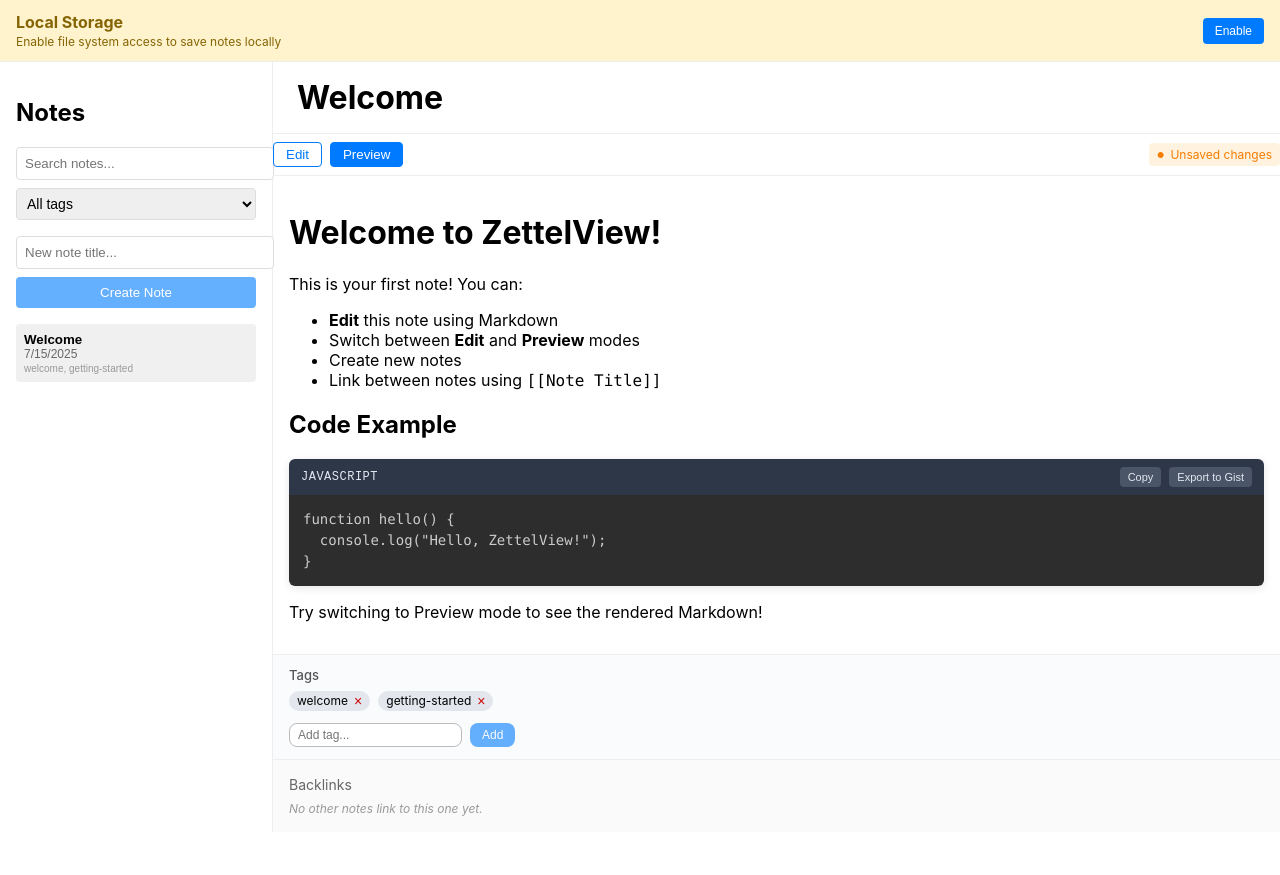
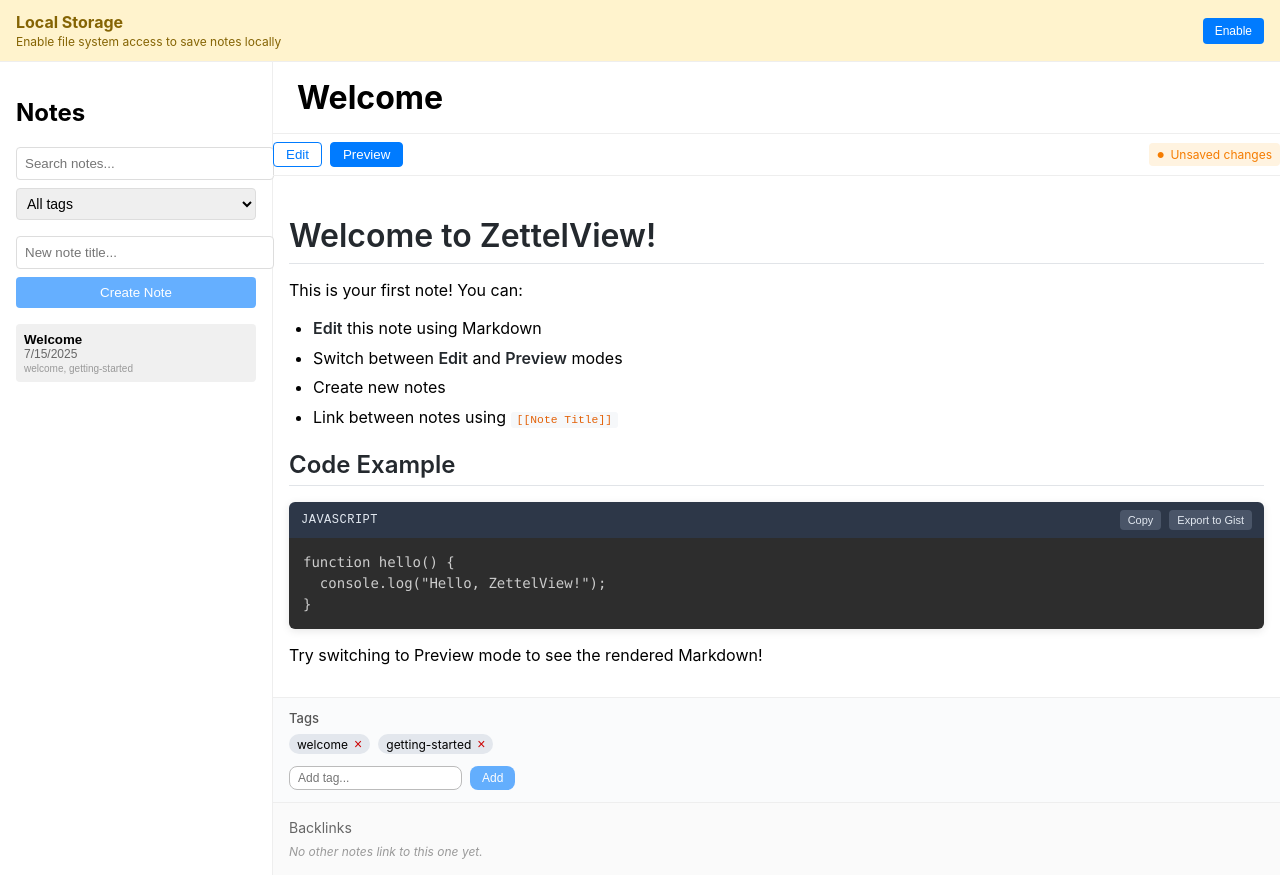
Before and after one commit to blaster151/zettelview, a React (Create React App) app: page / in a window 1280 px wide. Both pictures are taken after a click on the tab "Preview". Before the commit the page ends 832 px from the top, so only its background shows below. Built offline with nearby package versions, Linux system fonts and the light colour scheme.

Commit message:
feat: Enhance MarkdownEditor with improved rendering for tables, images, typography, lists, and blockquotes

```diff
--- a/src/components/MarkdownEditor.tsx
+++ b/src/components/MarkdownEditor.tsx
@@ -270,7 +270,247 @@
           {children}
         </a>
       );
-    }
+    },
+    // Enhanced table support
+    table: ({ children }: any) => (
+      <div style={{ overflowX: 'auto', margin: '16px 0' }}>
+        <table style={{
+          borderCollapse: 'collapse',
+          width: '100%',
+          border: '1px solid #e1e4e8',
+          borderRadius: '6px',
+          overflow: 'hidden'
+        }}>
+          {children}
+        </table>
+      </div>
+    ),
+    thead: ({ children }: any) => (
+      <thead style={{ backgroundColor: '#f6f8fa' }}>
+        {children}
+      </thead>
+    ),
+    tbody: ({ children }: any) => (
+      <tbody>
+        {children}
+      </tbody>
+    ),
+    tr: ({ children }: any) => (
+      <tr style={{ borderBottom: '1px solid #e1e4e8' }}>
+        {children}
+      </tr>
+    ),
+    th: ({ children }: any) => (
+      <th style={{
+        padding: '12px 16px',
+        textAlign: 'left',
+        fontWeight: '600',
+        fontSize: '14px',
+        color: '#24292e',
+        borderBottom: '2px solid #e1e4e8'
+      }}>
+        {children}
+      </th>
+    ),
+    td: ({ children }: any) => (
+      <td style={{
+        padding: '12px 16px',
+        fontSize: '14px',
+        color: '#24292e',
+        borderBottom: '1px solid #e1e4e8'
+      }}>
+        {children}
+      </td>
+    ),
+    // Enhanced image support
+    img: ({ src, alt, title }: any) => (
+      <div style={{ margin: '16px 0', textAlign: 'center' }}>
+        <img
+          src={src}
+          alt={alt || 'Image'}
+          title={title}
+          style={{
+            maxWidth: '100%',
+            height: 'auto',
+            borderRadius: '6px',
+            boxShadow: '0 2px 8px rgba(0, 0, 0, 0.1)',
+            border: '1px solid #e1e4e8'
+          }}
+          onError={(e) => {
+            e.currentTarget.style.display = 'none';
+            const errorDiv = document.createElement('div');
+            errorDiv.style.cssText = `
+              padding: 16px;
+              background: #f6f8fa;
+              border: 1px solid #e1e4e8;
+              border-radius: 6px;
+              color: #586069;
+              text-align: center;
+              font-size: 14px;
+            `;
+            errorDiv.textContent = `Failed to load image: ${alt || src}`;
+            e.currentTarget.parentNode?.appendChild(errorDiv);
+          }}
+        />
+        {alt && (
+          <div style={{
+            marginTop: '8px',
+            fontSize: '12px',
+            color: '#586069',
+            fontStyle: 'italic'
+          }}>
+            {alt}
+          </div>
+        )}
+      </div>
+    ),
+    // Enhanced typography
+    h1: ({ children }: any) => (
+      <h1 style={{
+        fontSize: '2em',
+        fontWeight: '600',
+        margin: '24px 0 16px 0',
+        paddingBottom: '8px',
+        borderBottom: '1px solid #e1e4e8',
+        color: '#24292e'
+      }}>
+        {children}
+      </h1>
+    ),
+    h2: ({ children }: any) => (
+      <h2 style={{
+        fontSize: '1.5em',
+        fontWeight: '600',
+        margin: '20px 0 12px 0',
+        paddingBottom: '6px',
+        borderBottom: '1px solid #e1e4e8',
+        color: '#24292e'
+      }}>
+        {children}
+      </h2>
+    ),
+    h3: ({ children }: any) => (
+      <h3 style={{
+        fontSize: '1.25em',
+        fontWeight: '600',
+        margin: '16px 0 8px 0',
+        color: '#24292e'
+      }}>
+        {children}
+      </h3>
+    ),
+    h4: ({ children }: any) => (
+      <h4 style={{
+        fontSize: '1em',
+        fontWeight: '600',
+        margin: '12px 0 6px 0',
+        color: '#24292e'
+      }}>
+        {children}
+      </h4>
+    ),
+    h5: ({ children }: any) => (
+      <h5 style={{
+        fontSize: '0.875em',
+        fontWeight: '600',
+        margin: '10px 0 4px 0',
+        color: '#24292e'
+      }}>
+        {children}
+      </h5>
+    ),
+    h6: ({ children }: any) => (
+      <h6 style={{
+        fontSize: '0.85em',
+        fontWeight: '600',
+        margin: '8px 0 4px 0',
+        color: '#24292e'
+      }}>
+        {children}
+      </h6>
+    ),
+    // Enhanced list styling
+    ul: ({ children }: any) => (
+      <ul style={{
+        margin: '16px 0',
+        paddingLeft: '24px',
+        lineHeight: '1.6'
+      }}>
+        {children}
+      </ul>
+    ),
+    ol: ({ children }: any) => (
+      <ol style={{
+        margin: '16px 0',
+        paddingLeft: '24px',
+        lineHeight: '1.6'
+      }}>
+        {children}
+      </ol>
+    ),
+    li: ({ children }: any) => (
+      <li style={{
+        margin: '4px 0',
+        lineHeight: '1.6'
+      }}>
+        {children}
+      </li>
+    ),
+    // Enhanced blockquote styling
+    blockquote: ({ children }: any) => (
+      <blockquote style={{
+        margin: '16px 0',
+        padding: '12px 16px',
+        borderLeft: '4px solid #0366d6',
+        backgroundColor: '#f6f8fa',
+        borderRadius: '0 6px 6px 0',
+        fontStyle: 'italic',
+        color: '#24292e'
+      }}>
+        {children}
+      </blockquote>
+    ),
+    // Enhanced horizontal rule
+    hr: () => (
+      <hr style={{
+        margin: '24px 0',
+        border: 'none',
+        height: '1px',
+        backgroundColor: '#e1e4e8'
+      }} />
+    ),
+    // Enhanced inline code
+    code: ({ className, children, ...props }: any) => {
+      const match = /language-(\w+)/.exec(className || '');
+      const isInline = !className || !match;
+      return !isInline ? (
+        <EnhancedCodeBlock className={className}>
+          {String(children).replace(/\n$/, '')}
+        </EnhancedCodeBlock>
+      ) : (
+        <code style={{
+          backgroundColor: '#f6f8fa',
+          padding: '2px 6px',
+          borderRadius: '3px',
+          fontSize: '0.875em',
+          fontFamily: 'monospace',
+          color: '#e36209'
+        }} {...props}>
+          {children}
+        </code>
+      );
+    },
+    // Enhanced strong and emphasis
+    strong: ({ children }: any) => (
+      <strong style={{ fontWeight: '600', color: '#24292e' }}>
+        {children}
+      </strong>
+    ),
+    em: ({ children }: any) => (
+      <em style={{ fontStyle: 'italic', color: '#24292e' }}>
+        {children}
+      </em>
+    )
   }), [handleInternalLink]);
 
   // Tag management handlers
```
Also changed, not shown: 1 other file (tests, documents, lock files or other folders).
